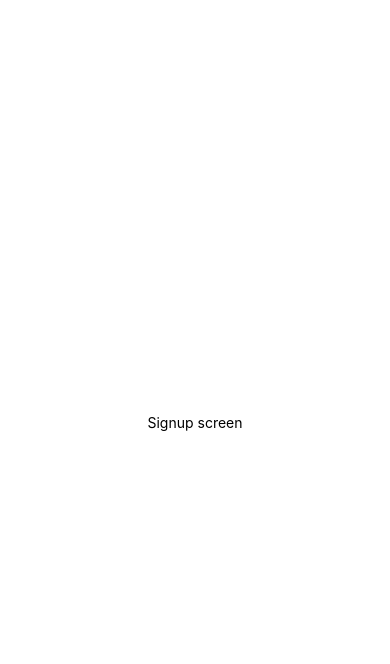
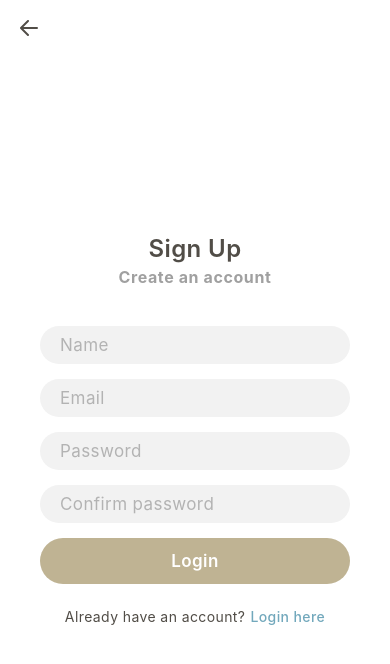
Before and after one commit to alexxanderlee/Prayer-React-Native, a React Native app: screen /Signup in a window 390 px wide. Shown: the top 664 px of the page. Built offline with nearby package versions, Linux system fonts and the light colour scheme.

Commit message:
Style the signup screen

```diff
--- a/src/navigation/navigators/PrayersListNavigator.tsx
+++ b/src/navigation/navigators/PrayersListNavigator.tsx
@@ -7,6 +7,7 @@ import { AppNavParamsList, PrayersListNavParamsList } from '../types';
 import { PrayersList } from '../../screens';
 import { Header } from '../../components';
 import { SettingsSvg } from '../../components/svg';
+import TabBar from '../../components/TabBar';
 
 interface Props {
   navigation: NativeStackNavigationProp<AppNavParamsList, 'PrayersList'>;
@@ -31,10 +32,12 @@ const PrayersListNavigator: React.FC<Props> = ({ navigation, route }) => {
         <Tab.Screen
           name="MyPrayers"
           component={PrayersList}
+          options={{ title: 'My Prayers' }}
         />
         <Tab.Screen
           name="Subscribed"
           component={PrayersList}
+          options={{ title: 'Subscribed' }}
         />
       </Tab.Navigator>
     </>
--- a/src/screens/Login.tsx
+++ b/src/screens/Login.tsx
@@ -9,14 +9,14 @@ interface LoginProps {
   setIsSignedIn: (value: boolean) => void;
 }
 
-const Login: React.FunctionComponent<LoginProps> = ({ navigation, setIsSignedIn }) => {
+const Login: React.FC<LoginProps> = ({ navigation, setIsSignedIn }) => {
   return (
     <SafeAreaView style={styles.container}>
       <View style={styles.wrapper}>
-        <Text style={styles.title}>Sign In</Text>
+        <Text style={styles.title}>Log In</Text>
         <Text style={styles.text}>Welcome to Prayer</Text>
         <TextInput style={styles.input} placeholder="Email" placeholderTextColor="#b3b3b3" />
-        <TextInput style={styles.input} placeholder="Password" placeholderTextColor="#b3b3b3" />
+        <TextInput style={styles.input} placeholder="Password" placeholderTextColor="#b3b3b3" secureTextEntry />
         <TouchableOpacity style={styles.btn} onPress={() => setIsSignedIn(true)}>
           <Text style={styles.btnText}>Login</Text>
         </TouchableOpacity>
--- a/src/screens/Signup.tsx
+++ b/src/screens/Signup.tsx
@@ -1,14 +1,39 @@
 /* eslint-disable */
 import React from 'react';
-import { SafeAreaView, View, Text, StyleSheet, Platform, StatusBar } from 'react-native';
+import { SafeAreaView, View, ScrollView, Text, TextInput, StyleSheet, Platform, StatusBar, TouchableOpacity, TouchableWithoutFeedback, Keyboard } from 'react-native';
+import { NativeStackNavigationProp } from '@react-navigation/native-stack';
+import { AuthNavParamsList } from '../navigation/types';
+import { BackArrowSvg } from '../components/svg';
 
 interface SignupProps {
+  navigation: NativeStackNavigationProp<AuthNavParamsList, 'Signup'>;
 }
 
-const Signup: React.FunctionComponent<SignupProps> = (props) => {
+const Signup: React.FC<SignupProps> = ({ navigation }) => {
   return (
     <SafeAreaView style={styles.container}>
-      <Text>Signup screen</Text>
+      <View>
+        <TouchableOpacity style={styles.backBtn} onPress={() => navigation.goBack()}>
+          <BackArrowSvg color={'#514D47'} />
+        </TouchableOpacity>
+      </View>
+      <View style={styles.contentWrapper}>
+        <Text style={styles.title}>Sign Up</Text>
+        <Text style={styles.text}>Create an account</Text>
+        <TextInput style={styles.input} placeholder="Name" placeholderTextColor="#b3b3b3" />
+        <TextInput style={styles.input} placeholder="Email" placeholderTextColor="#b3b3b3" />
+        <TextInput style={styles.input} placeholder="Password" placeholderTextColor="#b3b3b3" secureTextEntry />
+        <TextInput style={styles.input} placeholder="Confirm password" placeholderTextColor="#b3b3b3" secureTextEntry />
+        <TouchableOpacity style={styles.btn}>
+          <Text style={styles.btnText}>Login</Text>
+        </TouchableOpacity>
+        <View style={styles.login}>
+          <Text style={styles.loginText}>Already have an account?</Text>
+          <TouchableOpacity onPress={() => navigation.navigate('Login')}>
+            <Text style={styles.loginLink}>Login here</Text>
+          </TouchableOpacity>
+        </View>
+      </View>
     </SafeAreaView>
   );
 };
@@ -18,8 +43,81 @@ const styles = StyleSheet.create({
     flex: 1,
     backgroundColor: '#FFFFFF',
     paddingTop: Platform.OS === "android" ? StatusBar.currentHeight : 0,
+  },
+  backBtn: {
+    padding: 20,
+  },
+  contentWrapper: {
+    paddingHorizontal: 40,
+    paddingBottom: 40,
+    flex: 1,
     justifyContent: 'center',
+  },
+  title: {
+    marginBottom: 6,
+    color: '#514D47',
+    fontSize: 24,
+    lineHeight: 26,
+    fontWeight: '600',
+    letterSpacing: 0.4,
+    textAlign: 'center',
+  },
+  text: {
+    marginBottom: 40,
+    color: '#a0a0a0',
+    fontSize: 16,
+    lineHeight: 18,
+    fontWeight: '700',
+    letterSpacing: 0.6,
+    textAlign: 'center',
+  },
+  input: {
+    marginBottom: 15,
+    backgroundColor: '#f2f2f2',
+    paddingVertical: 9,
+    paddingHorizontal: 20,
+    borderRadius: 40,
+    color: '#514D47',
+    fontSize: 17,
+    lineHeight: 20,
+    fontWeight: '400',
+    letterSpacing: 0.4,
+  },
+  btn: {
+    paddingVertical: 13,
+    paddingHorizontal: 30,
+    borderRadius: 40,
+    backgroundColor: '#BFB393',
+    flexDirection: 'row',
+    justifyContent: 'center',
+  },
+  btnText: {
+    color: '#FFFFFF',
+    fontSize: 17,
+    lineHeight: 20,
+    fontWeight: '600',
+    letterSpacing: 0.4,
+  },
+  login: {
+    marginTop: 25,
+    flexDirection: 'row',
     alignItems: 'center',
+    justifyContent: 'center',
+  },
+  loginText: {
+    color: '#514D47',
+    fontSize: 14,
+    lineHeight: 16,
+    fontWeight: '400',
+    letterSpacing: 0.4,
+    marginRight: 5,
+  },
+  loginLink: {
+    color: '#72A8BC',
+    fontSize: 14,
+    lineHeight: 16,
+    fontWeight: '500',
+    letterSpacing: 0.4,
   },
 });
 
```
Also changed, not shown: src/screens/PrayersList.tsx (+1 -13 lines).
